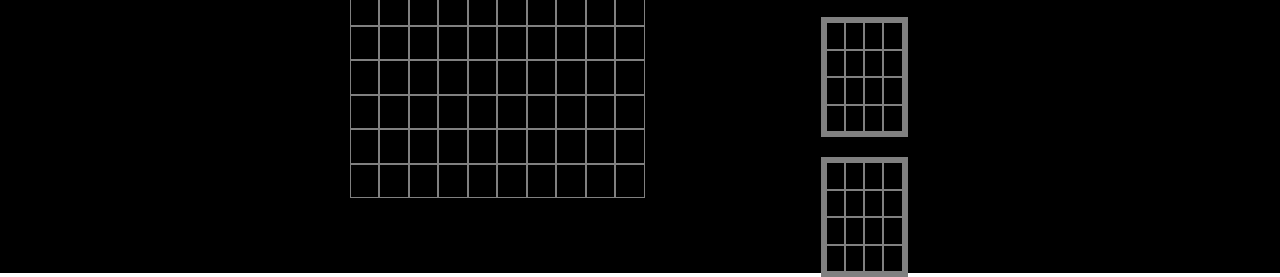
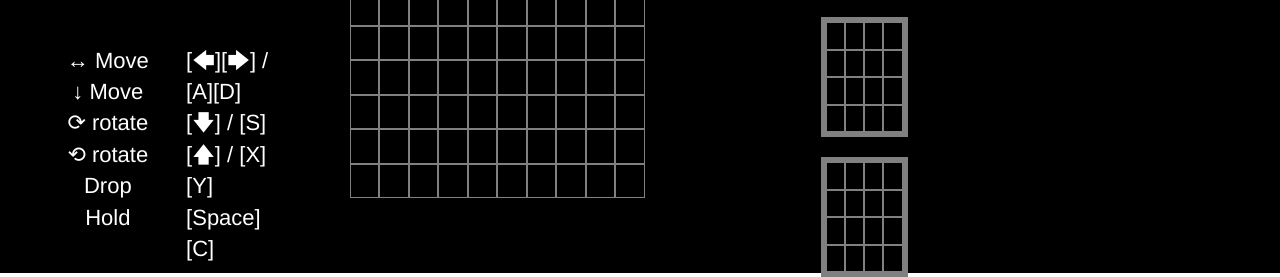
Before and after one commit to BlauesBIld/TetrisWithoutCanvas, a plain HTML site: page index.html in a window 1280 px wide. Shown: the part 527-804 px from the top of the page. Drawn offline with nearby package versions, Linux system fonts and the light colour scheme; no server answers.

Commit message:
controls in the bottom left corner

```diff
--- a/css/style.css
+++ b/css/style.css
@@ -255,3 +255,22 @@ label{
     font-size: 56px;
     color: white;
 }
+
+.controlsContainer{
+    margin-top: 25%;
+    font-size: 22px;
+    display: flex;
+    color: white;
+    width: 90%;
+    height: 20%;
+}
+
+.controlsContainerLeft{
+    width: 60%;
+    text-align: center;
+}
+
+.controlsContainerRight{
+    width: 40%;
+    text-align: left;
+}
--- a/index.html
+++ b/index.html
@@ -19,6 +19,28 @@
         </div>
         <div id="linesLeftToBeCleared">
             <h1 id="linesLeftText"></h1>
+        </div>
+        <div class="controlsContainer">
+            <div class="controlsContainerLeft">
+                <p>
+                    ↔ Move<br>
+                    ↓ Move<br>
+                    ⟳ rotate<br>
+                    ⟲ rotate<br>
+                    Drop<br>
+                    Hold<br>
+                </p>
+            </div>
+            <div class="controlsContainerRight">
+                <p>
+                    [🡄][🡆] / [A][D]<br>
+                    [🡇] / [S]<br>
+                    [🡅] / [X]<br>
+                    [Y]<br>
+                    [Space]<br>
+                    [C]<br>
+                </p>
+            </div>
         </div>
     </div>
     <div id="containerMid" class="container">
--- a/js/fhTetris.js
+++ b/js/fhTetris.js
@@ -421,7 +421,6 @@ function sendLeaderBoardEntryToServer() {
 }
 
 function refreshLeaderBoard() {
-
     fetch('https://detschn.ddns.net/leaderboard')
         .then(response => response.json())
         .then(data => {
```
